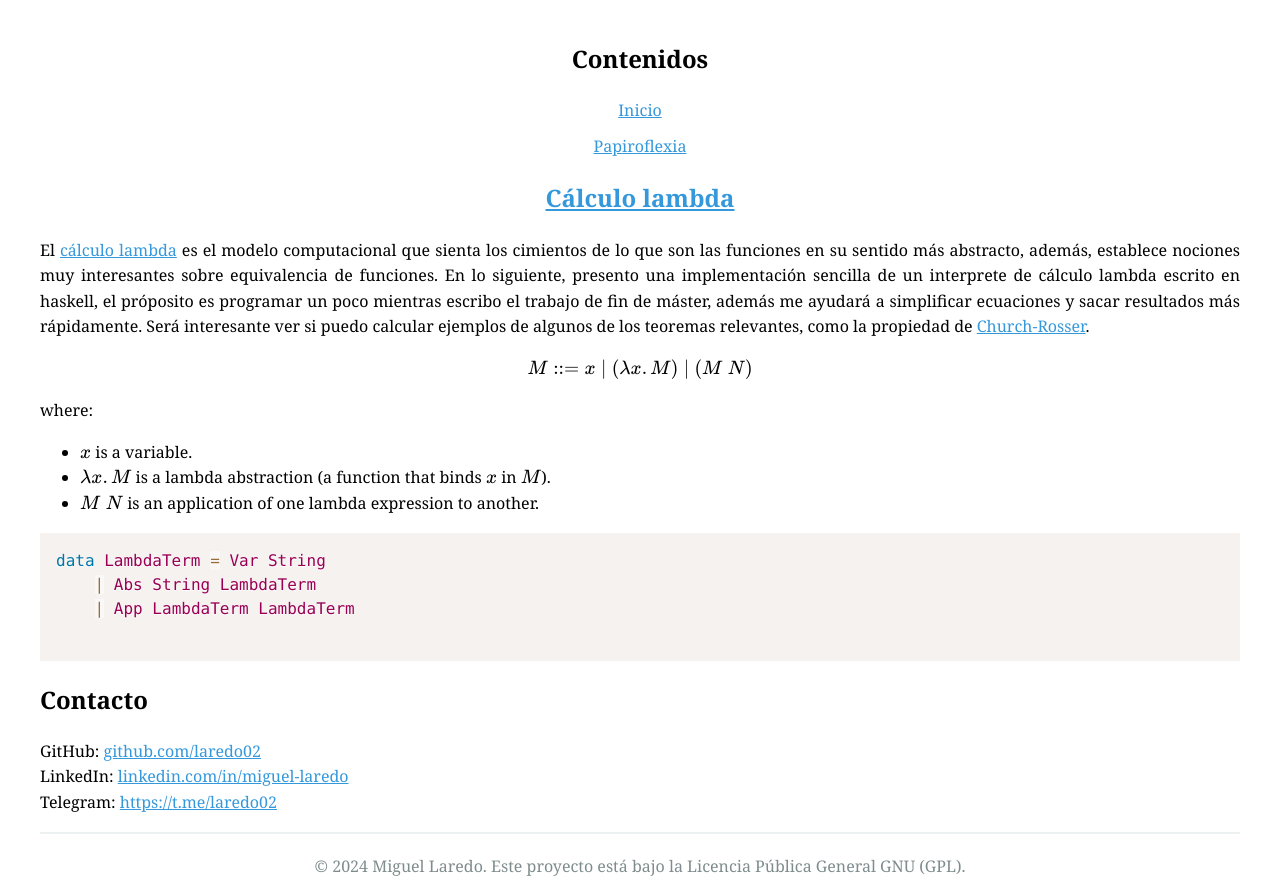
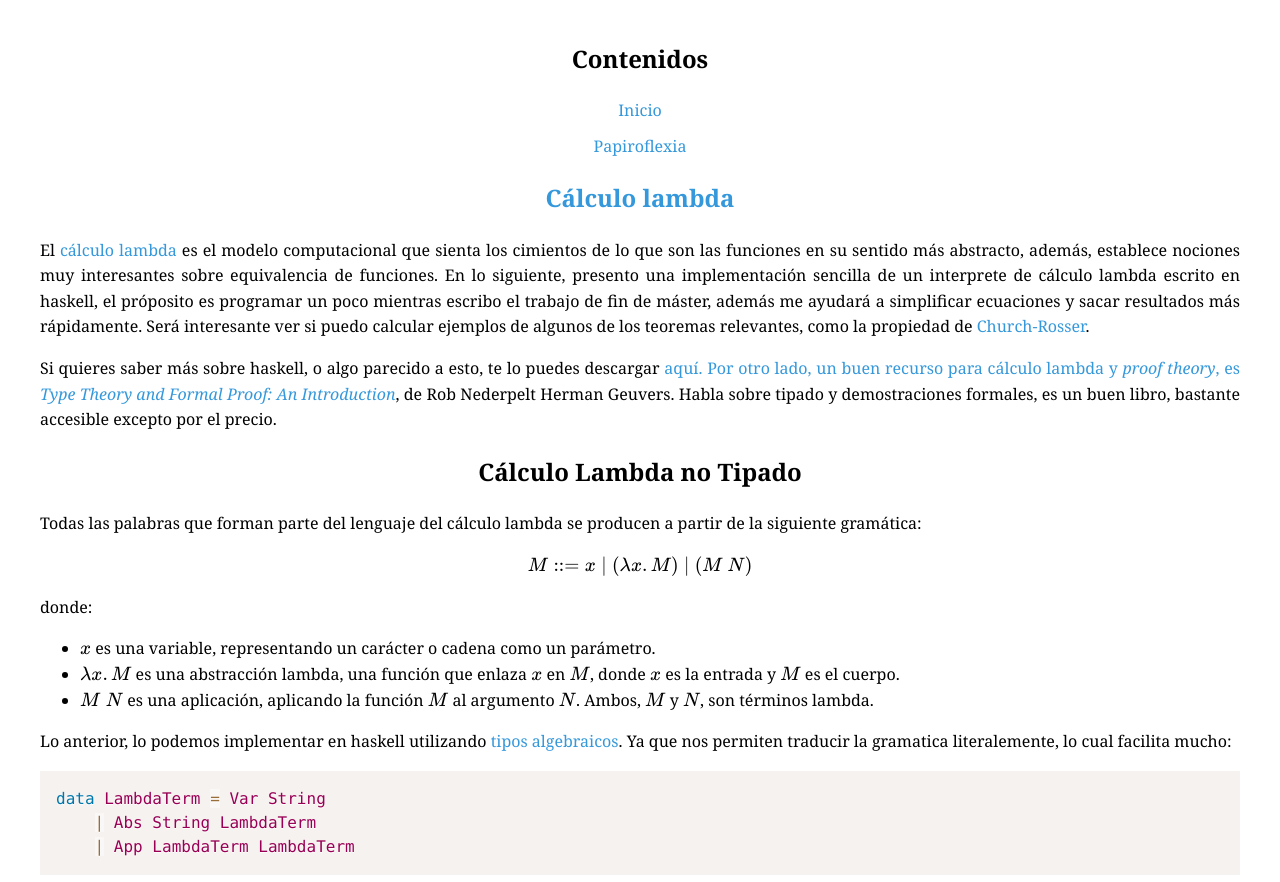
Before and after one commit to laredo02/guiverno, a plain HTML site: page html/lambda-calc.html in a window 1280 px wide. Shown: the top 882 px of the page. Drawn offline with nearby package versions, Linux system fonts and the light colour scheme.

Commit message:
style + changes

```diff
--- a/html/lambda-calc.html
+++ b/html/lambda-calc.html
@@ -7,13 +7,14 @@
     <script src="https://polyfill.io/v3/polyfill.min.js?features=es6"></script>
     <script id="MathJax-script" async src="https://cdn.jsdelivr.net/npm/mathjax@3/es5/tex-mml-chtml.js"></script>
     <link href="https://cdnjs.cloudflare.com/ajax/libs/prism/1.24.1/themes/prism.min.css" rel="stylesheet"/>
+    <link rel="stylesheet" href="../style/style.css">
   </head>
   <meta name="Miguel Laredo Barbadillo" content="Miguel Laredo Barbadillo">
   <body style="font-family: 'Georgia', serif; max-width: 1200px; margin: 0 auto; padding: 20px; line-height: 1.6; text-align: justify; color: #000;">
     <h2 style="text-align: center; color: #000;">Contenidos</h2>
     <ul style="text-align: center; list-style-type: none; padding: 0;">
-      <li><a href="../index.html" style="display: block; margin: 10px 0; color: #3498db;">Inicio</a></li>
-      <li><a href="papiroflexia.html" style="display: block; margin: 10px 0; color: #3498db;">Papiroflexia</a></li>
+      <li><a href="../index.html" style="display: block; margin: 10px 0;">Inicio</a></li>
+      <li><a href="papiroflexia.html" style="display: block; margin: 10px 0;">Papiroflexia</a></li>
     </ul>
 
 
@@ -27,25 +28,36 @@
 
 
 
-    <h2 style="text-align: center;"><a style="color: #3498db;" href="https://en.wikipedia.org/wiki/Lambda_calculus">Cálculo lambda</a></h2>
+    <h2 style="text-align: center;"><a href="https://en.wikipedia.org/wiki/Lambda_calculus">Cálculo lambda</a></h2>
     <p>
-      El <a style="color: #3498db;" href="https://en.wikipedia.org/wiki/Lambda_calculus">cálculo lambda</a> es el modelo computacional que sienta los cimientos de lo que son las funciones en su sentido más abstracto, además, establece nociones muy interesantes sobre equivalencia de funciones. En lo siguiente, presento una implementación sencilla de un interprete de cálculo lambda escrito en haskell, el próposito es programar un poco mientras escribo el trabajo de fin de máster, además me ayudará a simplificar ecuaciones y sacar resultados más rápidamente. Será interesante ver si puedo calcular ejemplos de algunos de los teoremas relevantes, como la propiedad de <a style="color: #3498db;" href="https://en.wikipedia.org/wiki/Church%E2%80%93Rosser_theorem">Church-Rosser</a>.
+      El <a href="https://en.wikipedia.org/wiki/Lambda_calculus">cálculo lambda</a> es el modelo computacional que sienta los cimientos de lo que son las funciones en su sentido más abstracto, además, establece nociones muy interesantes sobre equivalencia de funciones. En lo siguiente, presento una implementación sencilla de un interprete de cálculo lambda escrito en haskell, el próposito es programar un poco mientras escribo el trabajo de fin de máster, además me ayudará a simplificar ecuaciones y sacar resultados más rápidamente. Será interesante ver si puedo calcular ejemplos de algunos de los teoremas relevantes, como la propiedad de <a href="https://en.wikipedia.org/wiki/Church%E2%80%93Rosser_theorem">Church-Rosser</a>.
+    </p>
+    <p>
+      Si quieres saber más sobre haskell, o algo parecido a esto, te lo puedes descargar <a href="https://www.haskell.org/downloads/">aquí<a>. Por otro lado, un buen recurso para cálculo lambda y <i>proof theory</i>, es <a href="https://www.cambridge.org/core/books/type-theory-and-formal-proof/0472640AAD34E045C7F140B46A57A67C#"><i>Type Theory and Formal Proof: An Introduction</i></a>, de Rob Nederpelt Herman Geuvers. Habla sobre tipado y demostraciones formales, es un buen libro, bastante accesible excepto por el precio.
+    </p>
+    <h2 style="text-align: center;">Cálculo Lambda no Tipado</h2>
+    <p>
+      Todas las palabras que forman parte del lenguaje del cálculo lambda se producen a partir de la siguiente gramática:
     </p>
     <p>
       \[
-      M ::= x \mid (\lambda x. M) \mid (M \; N)
+      M ::= x \mid (\lambda x. M) \mid (M \ N)
       \]
     </p>
-    <p>where:</p>
+    <p>
+      donde:
+    </p>
     <ul>
-      <li>\( x \) is a variable.</li>
-      <li>\( \lambda x. M \) is a lambda abstraction (a function that binds \( x \) in \( M \)).</li>
-      <li>\( M \; N \) is an application of one lambda expression to another.</li>
+      <li>\( x \) es una variable, representando un carácter o cadena como un parámetro.</li>
+      <li>\( \lambda x. M \) es una abstracción lambda, una función que enlaza \( x \) en \( M \), donde \( x \) es la entrada y \( M \) es el cuerpo.</li>
+      <li>\( M \; N \) es una aplicación, aplicando la función \( M \) al argumento \( N \). Ambos, \( M \) y \( N \), son términos lambda.</li>
     </ul>
+    <p>
+      Lo anterior, lo podemos implementar en haskell utilizando <a href="https://wiki.haskell.org/index.php?title=Algebraic_data_type">tipos algebraicos</a>. Ya que nos permiten traducir la gramatica literalemente, lo cual facilita mucho:
+    </p>
     <pre><code class="language-haskell">data LambdaTerm = Var String
 	| Abs String LambdaTerm
-	| App LambdaTerm LambdaTerm
-    </code></pre>
+	| App LambdaTerm LambdaTerm</code></pre>
 
 
 
@@ -59,12 +71,12 @@
 
     <h2 style="color: #000;">Contacto</h2>
     <p>
-      GitHub: <a href="https://github.com/laredo02" style="color: #3498db;">github.com/laredo02</a><br>
-      LinkedIn: <a href="https://www.linkedin.com/in/miguel-laredo" style="color: #3498db;">linkedin.com/in/miguel-laredo</a><br>
-      Telegram: <a href="https://t.me/laredo02" style="color: #3498db;">https://t.me/laredo02</a><br>
+      GitHub: <a href="https://github.com/laredo02">github.com/laredo02</a><br>
+      LinkedIn: <a href="https://www.linkedin.com/in/miguel-laredo">linkedin.com/in/miguel-laredo</a><br>
+      Telegram: <a href="https://t.me/laredo02">https://t.me/laredo02</a><br>
     </p>
     <hr style="border: 1px solid #ecf0f1;">
-    <footer style="text-align: center; margin-top: 20px; color: #7f8c8d;">
+    <footer style="text-align: center; margin-top: 20px;">
       <p>&copy; 2024 Miguel Laredo. Este proyecto está bajo la Licencia Pública General GNU (GPL).</p>
     </footer>
     <script src="https://cdnjs.cloudflare.com/ajax/libs/prism/1.24.1/components/prism-core.min.js"></script>
--- /dev/null
+++ b/style/style.css
@@ -0,0 +1,6 @@
+
+
+a {
+    color: #3498db;
+    text-decoration: none;
+}
```
Also changed, not shown: html/papiroflexia.html (+10 -8 lines), index.html (+10 -11 lines), 1 other file.
